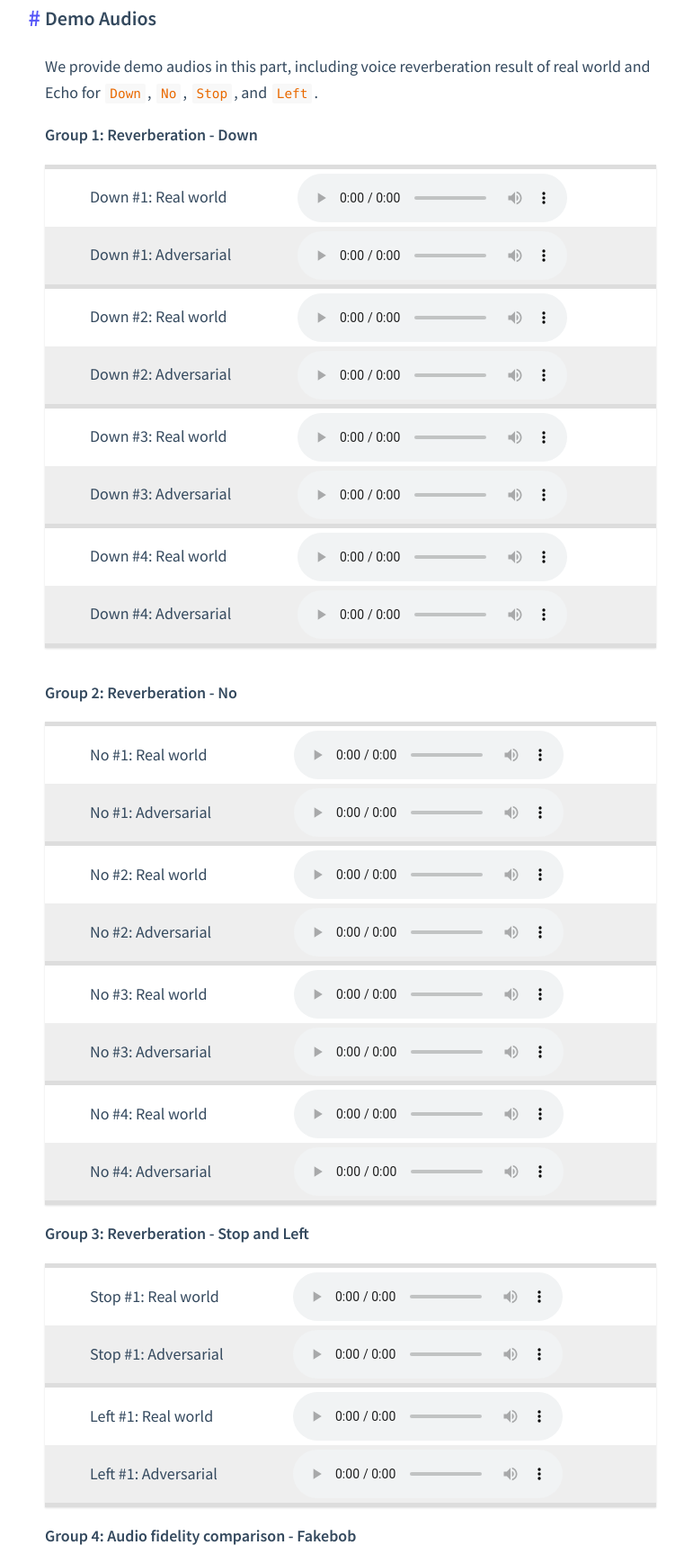
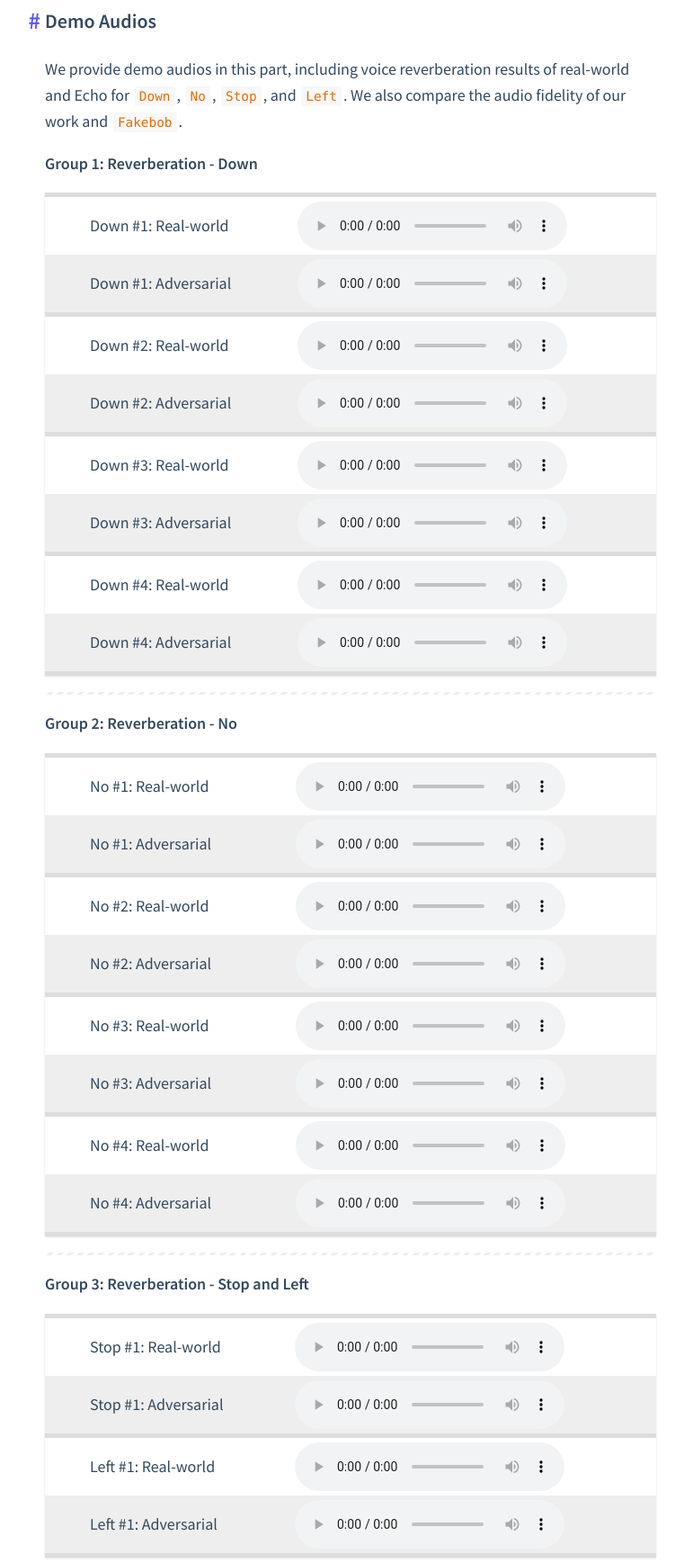
Before and after one commit to EchoDisplay/EchoDisplay.github.io, a plain HTML site: page index.html in a window 1280 px wide. Shown: the part 1057-2794 px from the top of the page at 90% size, without its empty margins (250-1011 px from the left). Drawn offline with nearby package versions, Linux system fonts and the light colour scheme; some packages are replaced by stand-ins of ours.

Commit message:
Site updated: 2022-08-20 12:30:21

```diff
--- a/index.html
+++ b/index.html
@@ -1,12 +1,11 @@
-<!DOCTYPE html><html lang="en"><head><meta charset="utf-8"><meta name="X-UA-Compatible" content="IE=edge"><title> </title><meta name="description" content="A Blog Powered By Hexo"><meta name="viewport" content="width=device-width, initial-scale=1"><link rel="icon" href="favicon.png"><link rel="stylesheet" href="css/hermes.css"><link rel="search" type="application/opensearchdescription+xml" href="http://localhost/atom.xml" title=""><meta name="generator" content="Hexo 6.2.0"></head><body><div class="wrap"><header><a class="logo-link" href="index.html"><img src="favicon.png" alt="logo"></a><ul class="nav nav-list"><li class="nav-list-item"><a class="nav-list-link active" href="index.html" target="_self">DEMO</a></li><li class="nav-list-item"><a class="nav-list-link" href="https://github.com/EchoDispaly/Demo" target="_blank">GITHUB</a></li></ul></header><main class="container"><ul class="home post-list"><li class="post-list-item"><article class="post-block"><h2 class="post-title"><a class="post-title-link" href="2022/08/11/demo/">Echo: Reverberation-based Black-Box Adversarial Attacks on Speech Recognition and Speaker Verification</a></h2><div class="post-info">Aug 11, 2022</div><div class="post-content"><p><img src="images/scenario.png" alt="scenario"></p>
+<!DOCTYPE html><html lang="en"><head><meta charset="utf-8"><meta name="X-UA-Compatible" content="IE=edge"><title> </title><meta name="description" content="A Blog Powered By Hexo"><meta name="viewport" content="width=device-width, initial-scale=1"><link rel="icon" href="favicon.png"><link rel="stylesheet" href="css/hermes.css"><link rel="search" type="application/opensearchdescription+xml" href="http://localhost/atom.xml" title=""><meta name="generator" content="Hexo 6.2.0"></head><body><div class="wrap"><header><a class="logo-link" href="index.html"><img src="favicon.png" alt="logo"></a><ul class="nav nav-list"><li class="nav-list-item"><a class="nav-list-link active" href="index.html" target="_self">DEMO</a></li><li class="nav-list-item"><a class="nav-list-link" href="https://github.com/EchoDispaly/Demo" target="_blank">GITHUB</a></li></ul></header><main class="container"><ul class="home post-list"><li class="post-list-item"><article class="post-block"><h2 class="post-title"><a class="post-title-link" href="2022/08/11/demo/">Echo: Reverberation-based Online Black-Box Adversarial Attacks on Intelligent Audio Systems</a></h2><div class="post-info">Aug 11, 2022</div><div class="post-content"><p><img src="images/scenario.png" alt="scenario"></p>
 <h2 id="Abstract"><a href="#Abstract" class="headerlink" title="Abstract"></a>Abstract</h2><p>Intelligent audio systems are ubiquitous in our lives, such as speech command recognition and speaker recognition. However, it is shown that deep learning-based intelligent audio systems are vulnerable to adversarial attacks. In this paper, we propose a physical adversarial attack that exploits reverberation, a natural indoor acoustic effect, to realize imperceptible, online, and targeted black-box attacks. Unlike existing attacks that constrain the magnitude of adversarial perturbations within a fixed radius, we generate reverberation-alike perturbations that blend naturally with the original voice sample. Additionally, we can generate more robust adversarial examples even under over- the-air propagation by considering distortions in the physical environment. Extensive experiments are conducted using two popular intelligent audio systems in various situations, such as different room sizes, distance, and ambient noises. The results show that Echo can achieve an average attack accuracy of as high as 99.39% in a real environment.</p>
 <hr>
-
-<h2 id="Demo-Audios"><a href="#Demo-Audios" class="headerlink" title="Demo Audios"></a>Demo Audios</h2><p>We provide demo audios in this part, including voice reverberation result of real world and Echo for <code>Down</code>,  <code>No</code>,  <code>Stop</code>, and <code>Left</code>.</p>
+<h2 id="Demo-Audios"><a href="#Demo-Audios" class="headerlink" title="Demo Audios"></a>Demo Audios</h2><p>We provide demo audios in this part, including voice reverberation results of real-world and Echo for <code>Down</code>,  <code>No</code>,  <code>Stop</code>, and <code>Left</code>. We also compare the audio fidelity of our work and  <code>Fakebob</code>. </p>
 <h4 id="Group-1-Reverberation-Down"><a href="#Group-1-Reverberation-Down" class="headerlink" title="Group 1: Reverberation - Down"></a>Group 1: Reverberation - Down</h4><table id="verticalalign">
     <tbody>
         <tr style="border-top: 5px solid #ddd;">
-            <td style="vertical-align: middle; text-align: left; padding-left: 50px;">Down #1: Real world</td>
+            <td style="vertical-align: middle; text-align: left; padding-left: 50px;">Down #1: Real-world</td>
             <td style="display: flex; align-items: center;">
                   <audio controls preload>
                   <source src="https://github.com/EchoDisplay/Demo/blob/main/Samples/Echo/Down/1.wav?raw=true" type="audio/ogg">
@@ -22,7 +21,7 @@
               </td>
         </tr>
           <tr>
-            <td style="vertical-align: middle; text-align: left; padding-left: 50px;">Down #2: Real world</td>
+            <td style="vertical-align: middle; text-align: left; padding-left: 50px;">Down #2: Real-world</td>
             <td style="display: flex; align-items: center;">
                   <audio controls preload>
                   <source src="https://github.com/EchoDisplay/Demo/blob/main/Samples/Echo/Down/2.wav?raw=true" type="audio/ogg">
@@ -38,7 +37,7 @@
               </td>
         </tr>
         <tr>
-            <td style="vertical-align: middle; text-align: left; padding-left: 50px;">Down #3: Real world</td>
+            <td style="vertical-align: middle; text-align: left; padding-left: 50px;">Down #3: Real-world</td>
             <td style="display: flex; align-items: center;">
                   <audio controls preload>
                   <source src="https://github.com/EchoDisplay/Demo/blob/main/Samples/Echo/Down/3.wav?raw=true" type="audio/ogg">
@@ -54,7 +53,7 @@
               </td>
         </tr>
         <tr>
-            <td style="vertical-align: middle; text-align: left; padding-left: 50px;">Down #4: Real world</td>
+            <td style="vertical-align: middle; text-align: left; padding-left: 50px;">Down #4: Real-world</td>
             <td style="display: flex; align-items: center;">
                   <audio controls preload>
                   <source src="https://github.com/EchoDisplay/Demo/blob/main/Samples/Echo/Down/4.wav?raw=true" type="audio/ogg">
@@ -73,11 +72,10 @@
 </table>
 
 <hr>
-
 <h4 id="Group-2-Reverberation-No"><a href="#Group-2-Reverberation-No" class="headerlink" title="Group 2: Reverberation - No"></a>Group 2: Reverberation - No</h4><table id="verticalalign">
     <tbody>
         <tr style="border-top: 5px solid #ddd;">
-            <td style="vertical-align: middle; text-align: left; padding-left: 50px;">No #1: Real world&nbsp;&nbsp;&nbsp;&nbsp;&nbsp;&nbsp;</td>
+            <td style="vertical-align: middle; text-align: left; padding-left: 50px;">No #1: Real-world&nbsp;&nbsp;&nbsp;&nbsp;&nbsp;&nbsp;</td>
             <td style="display: flex; align-items: center;">
                   <audio controls preload>
                   <source src="https://github.com/EchoDisplay/Demo/blob/main/Samples/Echo/No/1.wav?raw=true" type="audio/ogg">
@@ -93,7 +91,7 @@
               </td>
         </tr>
           <tr>
-            <td style="vertical-align: middle; text-align: left; padding-left: 50px;">No #2: Real world</td>
+            <td style="vertical-align: middle; text-align: left; padding-left: 50px;">No #2: Real-world</td>
             <td style="display: flex; align-items: center;">
                   <audio controls preload>
                   <source src="https://github.com/EchoDisplay/Demo/blob/main/Samples/Echo/No/2.wav?raw=true" type="audio/ogg">
@@ -109,7 +107,7 @@
               </td>
         </tr>
         <tr>
-            <td style="vertical-align: middle; text-align: left; padding-left: 50px;">No #3: Real world</td>
+            <td style="vertical-align: middle; text-align: left; padding-left: 50px;">No #3: Real-world</td>
             <td style="display: flex; align-items: center;">
                   <audio controls preload>
                   <source src="https://github.com/EchoDisplay/Demo/blob/main/Samples/Echo/No/3.wav?raw=true" type="audio/ogg">
@@ -125,7 +123,7 @@
               </td>
         </tr>
         <tr>
-            <td style="vertical-align: middle; text-align: left; padding-left: 50px;">No #4: Real world</td>
+            <td style="vertical-align: middle; text-align: left; padding-left: 50px;">No #4: Real-world</td>
             <td style="display: flex; align-items: center;">
                   <audio controls preload>
                   <source src="https://github.com/EchoDisplay/Demo/blob/main/Samples/Echo/No/4.wav?raw=true" type="audio/ogg">
@@ -143,10 +141,11 @@
     </tbody>
 </table>
 
+<hr>
 <h4 id="Group-3-Reverberation-Stop-and-Left"><a href="#Group-3-Reverberation-Stop-and-Left" class="headerlink" title="Group 3: Reverberation - Stop and Left"></a>Group 3: Reverberation - Stop and Left</h4><table id="verticalalign">
     <tbody>
         <tr style="border-top: 5px solid #ddd;">
-            <td style="vertical-align: middle; text-align: left; padding-left: 50px;">Stop #1: Real world&nbsp;&nbsp;</td>
+            <td style="vertical-align: middle; text-align: left; padding-left: 50px;">Stop #1: Real-world&nbsp;&nbsp;</td>
             <td style="display: flex; align-items: center;">
                   <audio controls preload>
                   <source src="https://github.com/EchoDisplay/Demo/blob/main/Samples/Echo/Stop/1.wav?raw=true" type="audio/ogg">
@@ -162,7 +161,7 @@
               </td>
         </tr>
           <tr>
-            <td style="vertical-align: middle; text-align: left; padding-left: 50px;">Left #1: Real world</td>
+            <td style="vertical-align: middle; text-align: left; padding-left: 50px;">Left #1: Real-world</td>
             <td style="display: flex; align-items: center;">
                   <audio controls preload>
                   <source src="https://github.com/EchoDisplay/Demo/blob/main/Samples/Echo/Left/1.wav?raw=true" type="audio/ogg">
@@ -180,6 +179,7 @@
     </tbody>
 </table>
 
+<hr>
 <h4 id="Group-4-Audio-fidelity-comparison-Fakebob"><a href="#Group-4-Audio-fidelity-comparison-Fakebob" class="headerlink" title="Group 4: Audio fidelity comparison - Fakebob"></a>Group 4: Audio fidelity comparison - Fakebob</h4><table id="verticalalign">
     <tbody>
         <tr style="border-top: 5px solid #ddd;">
```
Also changed, not shown: 2022/08/11/demo/index.html (+14 -14 lines), archives/2022/08/index.html (+1 -1 lines), archives/2022/index.html (+1 -1 lines), archives/index.html (+1 -1 lines), css/hermes.css.
